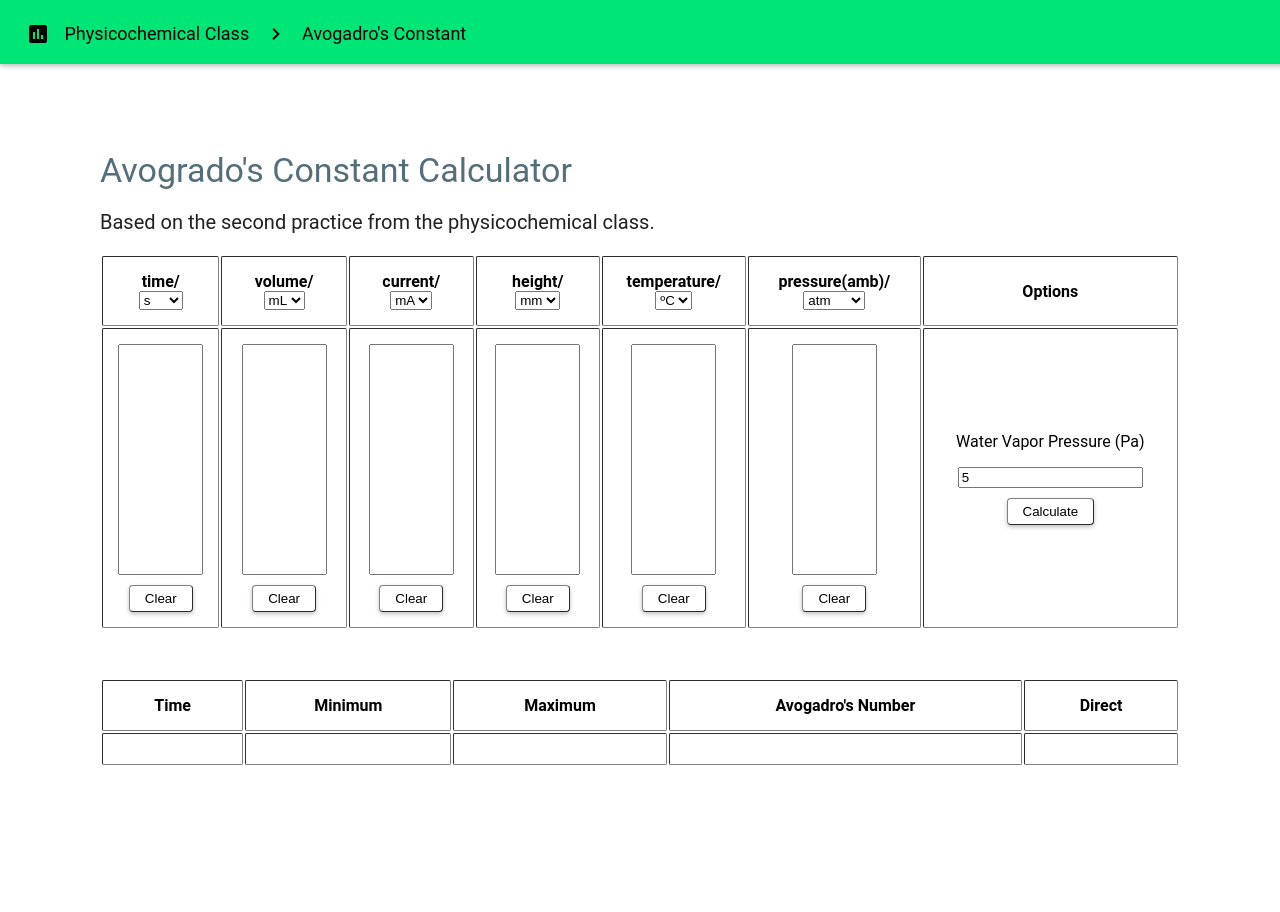
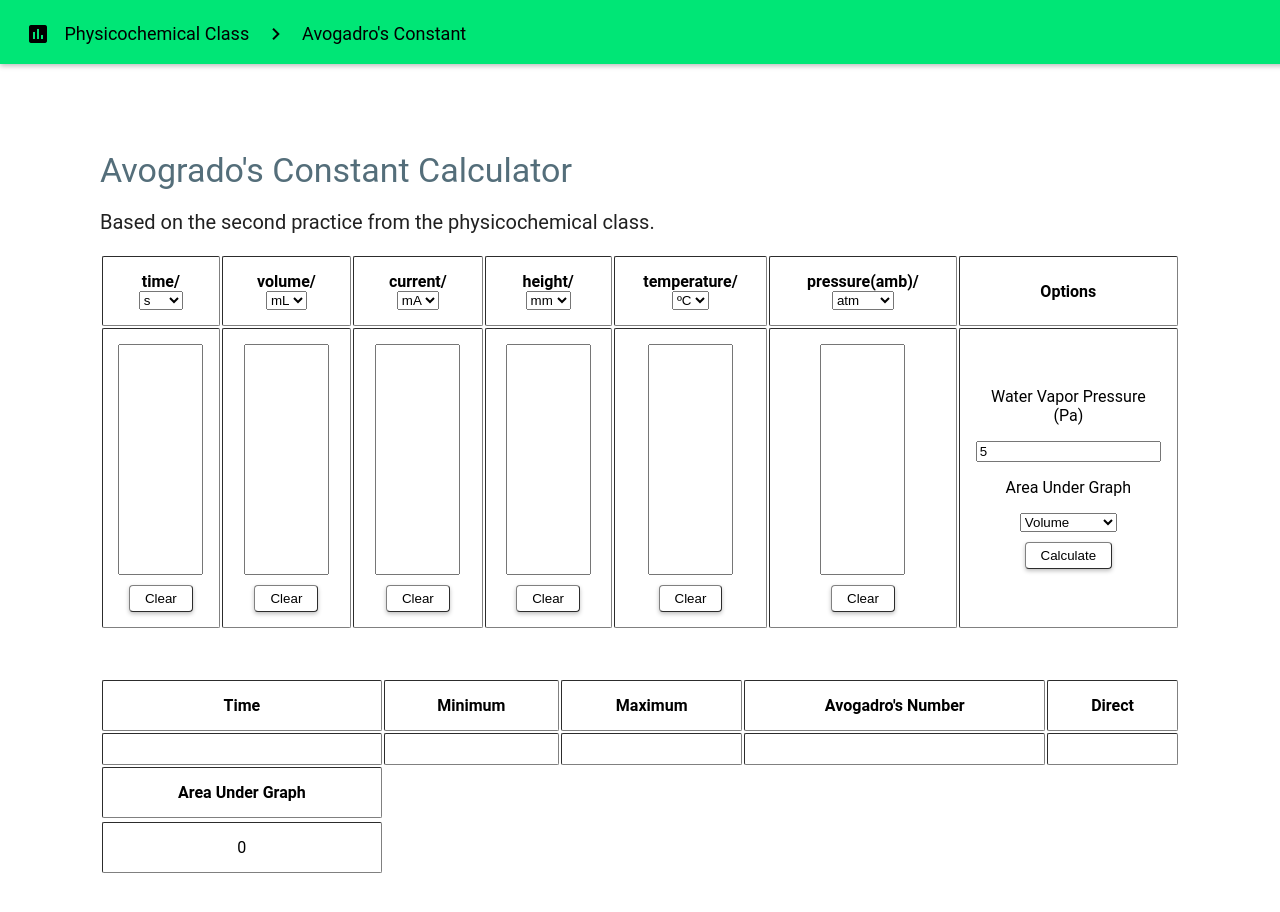
Before and after one commit to vicente4278/QUFPR, a plain HTML site: page src/pages/areacalculator/area.html in a window 1280 px wide. Both pictures are taken after typing "5" into the empty fields and a click on the button "Calculate". Before the commit the page ends 867 px from the top, so only its background shows below. Drawn offline with Linux system fonts and the light colour scheme.

Commit message:
Area Under Graph Update

```diff
--- a/src/pages/areacalculator/area.html
+++ b/src/pages/areacalculator/area.html
@@ -75,7 +75,21 @@
 						<td><textarea id="ta4" class="textarea" rows="15" cols="8"></textarea><br/><button onclick="clear(4)">Clear</button></td>
 						<td><textarea id="ta5" class="textarea" rows="15" cols="8"></textarea><br/><button onclick="clear(5)">Clear</button></td>
 						<td><textarea id="ta6" class="textarea" rows="15" cols="8"></textarea><br/><button onclick="clear(6)">Clear</button></td>
-						<td><p>Water Vapor Pressure (Pa)</p><input id="wvp" type="number"></input><button onclick="solve()">Calculate</button></td>
+						<td>
+							<p>Water Vapor Pressure (Pa)</p>
+							<input id="wvp" type="number"></input>
+							<br/>
+							<p>Area Under Graph</p>
+							<select id="graphBase">
+								<option value="1">Volume</option>
+								<option value="2">Pressure</option>
+								<option value="3">Height</option>
+								<option value="4">Current</option>
+								<option value="5">Temperature</option>
+							</select>
+							<br/>
+							<button onclick="solve()">Calculate</button>
+						</td>
 					</tr>
 				</table>
 			</div>
@@ -96,6 +110,12 @@
 					<td id="avogR"></td>
 					<td id="directR"></td>
 				</tr>
+				<tr>
+					<th>Area Under Graph</th>
+				<tr>
+				<tr>
+					<td id=areaUnderGraph></td>
+				</tr>
 			</table>
 		</div>
 	</body>
--- a/src/pages/areacalculator/areaJS.js
+++ b/src/pages/areacalculator/areaJS.js
@@ -191,4 +191,40 @@ function solve() {
 	}
 	document.getElementById('timeR').innerHTML = timePrint;
 
+	/*
+		Area Under Graph
+	*/
+
+	var graphBase = document.getElementById('graphBase').value;
+	graphBase = Number(graphBase);
+	var storeAreas = [];
+
+	for (var i = 0; i < time.length; i++) {
+		if (graphBase == 1) {
+			storeAreas[i] = volume[i];
+		}
+		if (graphBase == 2) {
+			storeAreas[i] = pressure[i];
+		}
+		if (graphBase == 3) {
+			storeAreas[i] = height[i];
+		}
+		if (graphBase == 4) {
+			storeAreas[i] = current[i];
+		}
+		if (graphBase == 5) {
+			storeAreas[i] = temperature[i];
+		}
+	}
+
+
+	alert(storeAreas[1]);
+	var areaUnderGraph = 0;
+
+	for (var i = 1; i < time.length; i++) {
+		areaUnderGraph = areaUnderGraph+(((storeAreas[i]+storeAreas[i-1])*(time[i]-time[i-1]))/2);
+	}
+
+	document.getElementById('areaUnderGraph').innerHTML = areaUnderGraph+"<br/>";
+
 }
```
